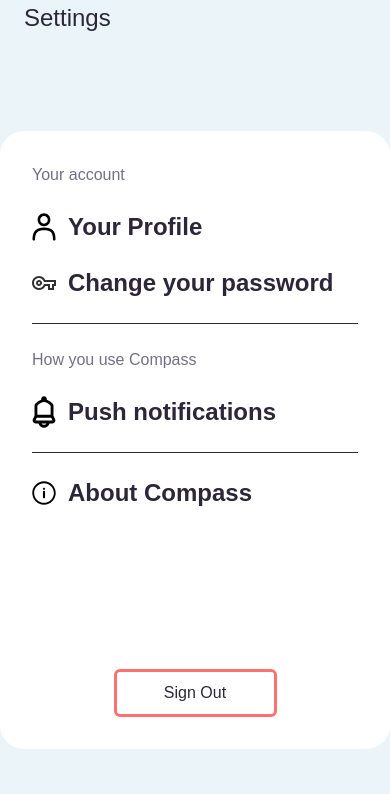
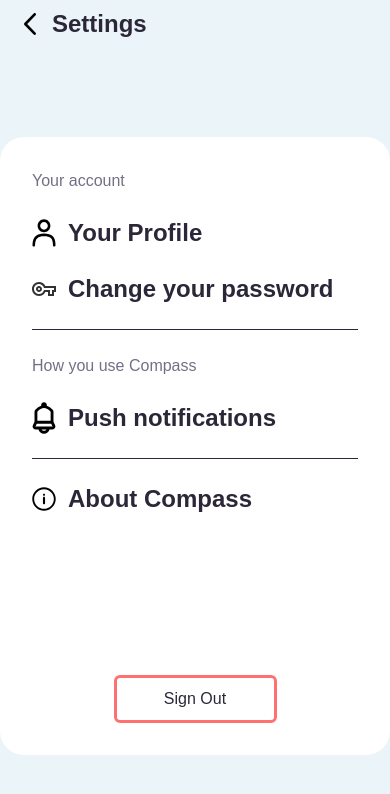
Before and after one commit to Chr728/Compass, a Next.js app in the folder compass/: page /settings in a window 390 px wide. Shown: the top 794 px of the page. Built offline with nearby package versions, Linux system fonts and the light colour scheme.

Commit message:
#44 Adding the Settings Header and Back Arrow for mobile view

```diff
--- a/compass/app/settings/page.tsx
+++ b/compass/app/settings/page.tsx
@@ -6,9 +6,18 @@ import RedButton from "../components/RedButton";
 export default function Setting() {
   return (
     <div className="bg-eggshell min-h-screen flex flex-col">
-      <span className="text-[24px] text-darkgrey font-IBM Plex Sans font-bol ml-6">
-        Settings
-      </span>
+      <div className="flex items-center ml-6 m-[10px]">
+        <Image
+          src="/icons/LeftArrow.svg"
+          alt="LeftArrow icon"
+          width={12}
+          height={12}
+          className="mr-4"
+        />
+        <span className="text-[color:var(--Dark-Grey,#2C2738)] text-2xl not-italic font-bold leading-[normal] font-family: IBM Plex Sans ; ">
+          Settings
+        </span>
+      </div>
       <div className="rounded-3xl bg-white flex flex-col m-auto w-full md:max-w-[800px] md:h-[600px] p-8">
         <span className="text-base not-italic font-normal font-IBM Plex Sans text-grey">
           Your account
```
Also changed, not shown: compass/public/icons/LeftArrow.svg (added).
